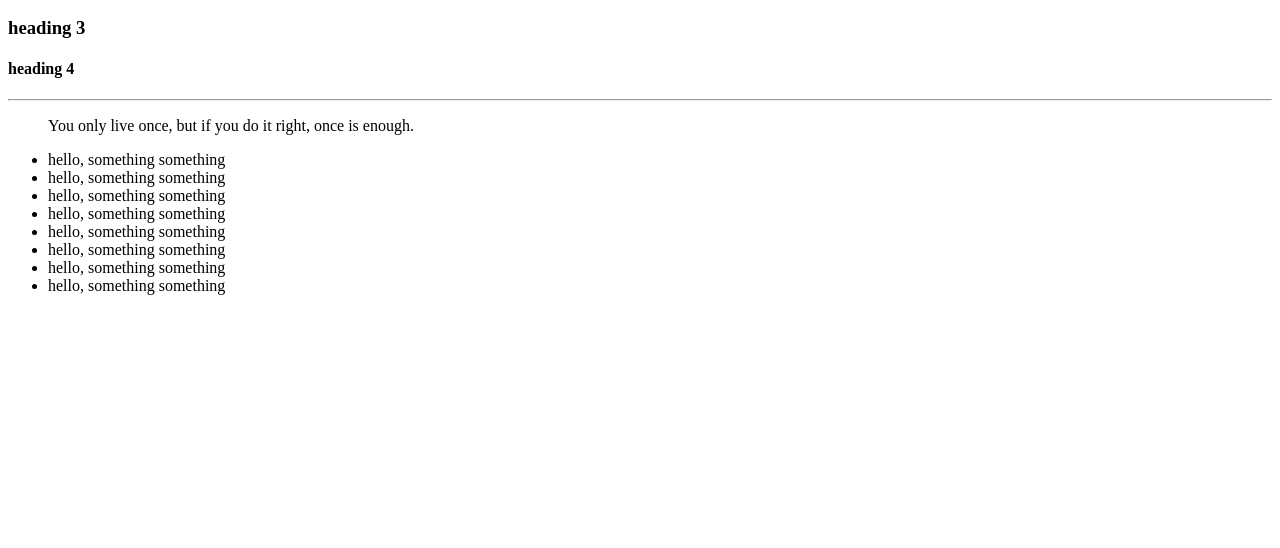
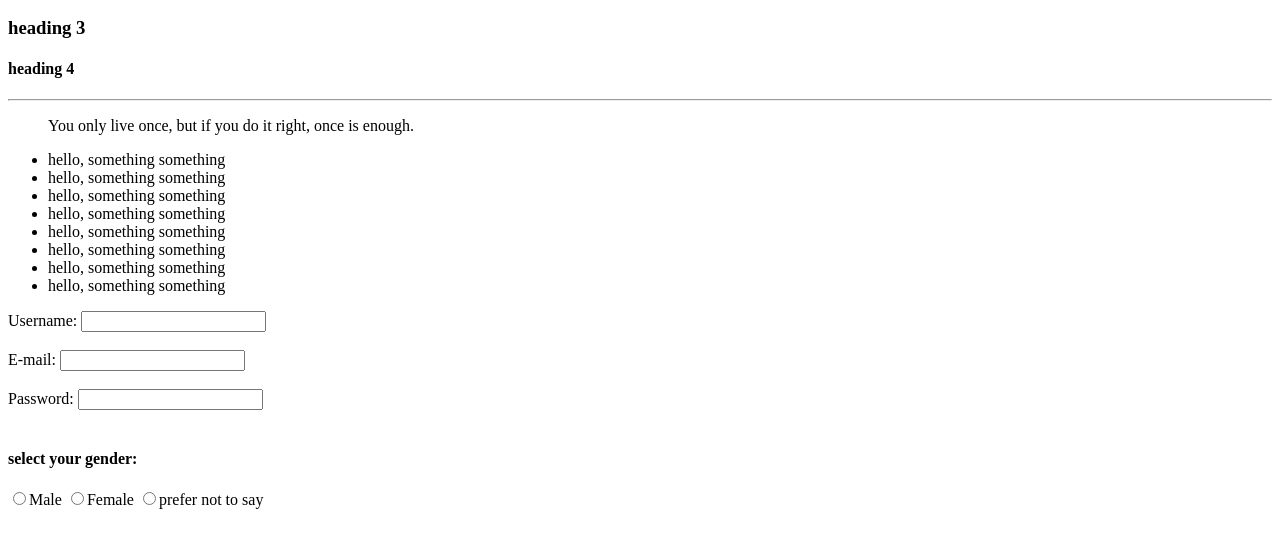
Before and after one commit to Ma9da/HTML-CSS-workshop, a plain HTML site: page index.html in a window 1280 px wide. Shown: the part 144-692 px from the top of the page. Drawn offline with Linux system fonts and the light colour scheme.

Commit message:
html forms

```diff
--- a/index.html
+++ b/index.html
@@ -16,7 +16,8 @@
     <h3>heading 3</h3>
     <h4>heading 4</h4>
     <hr>
-    <blockquote cite="https://parade.com/937586/parade/life-quotes/">You only live once, but if you do it right, once is enough.</blockquote>
+    <blockquote cite="https://parade.com/937586/parade/life-quotes/">You only live once, but if you do it right, once is
+        enough.</blockquote>
     <!-- comments are hidden from user -->
     <section>
         <ul>
@@ -30,6 +31,21 @@
             <li>hello, something something</li>
         </ul>
     </section>
+    <form>
+        <label for="username">Username:</label>
+        <input type="text" id="username">
+        <br><br>
+        <label for="email">E-mail:</label>
+        <input type="email" id="email">
+        <br><br>
+        <label for="password">Password:</label>
+        <input type="password" id="password">
+        <br><br>
+        <h4>select your gender:</h4>
+        <input type="radio" name="gender" id="Male">Male
+        <input type="radio" name="gender" id="Female">Female
+        <input type="radio" name="gender" id="prefer not to say">prefer not to say
+    </form>
 </body>
 
 </html>
```
